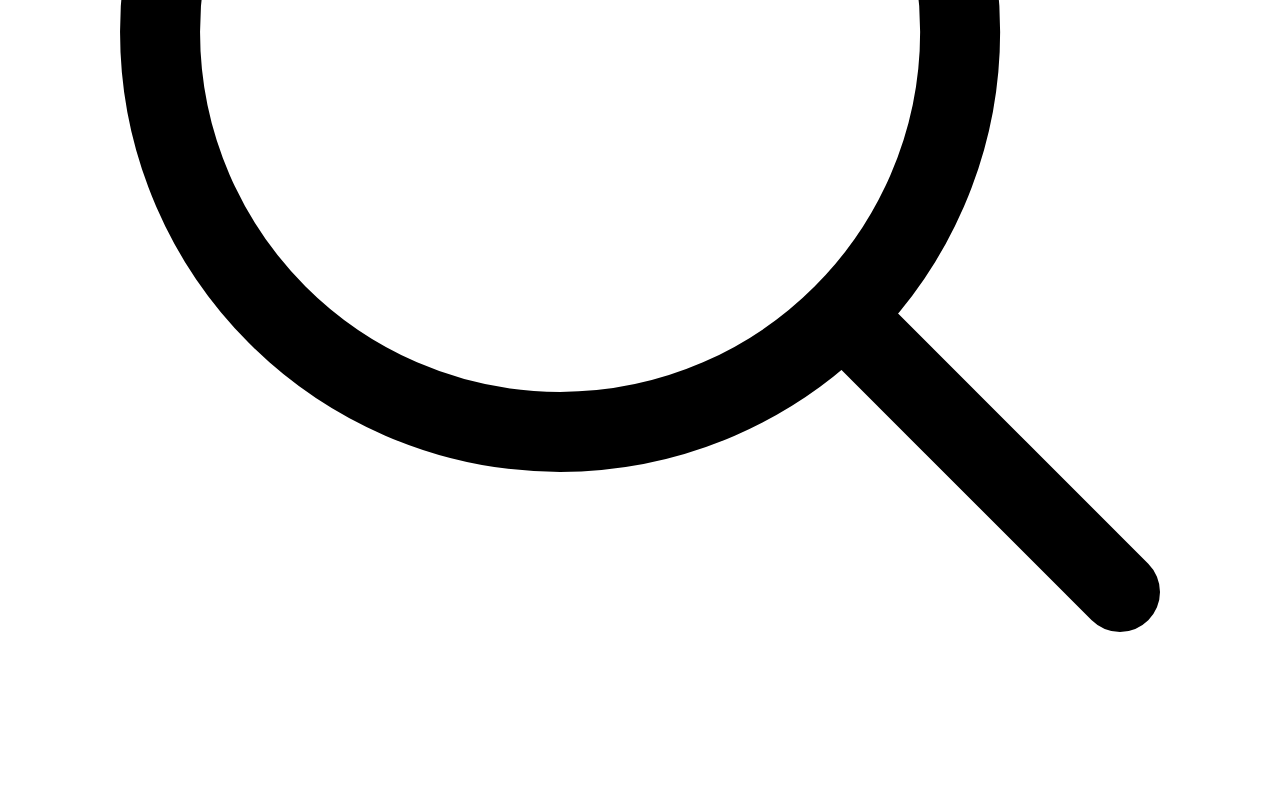
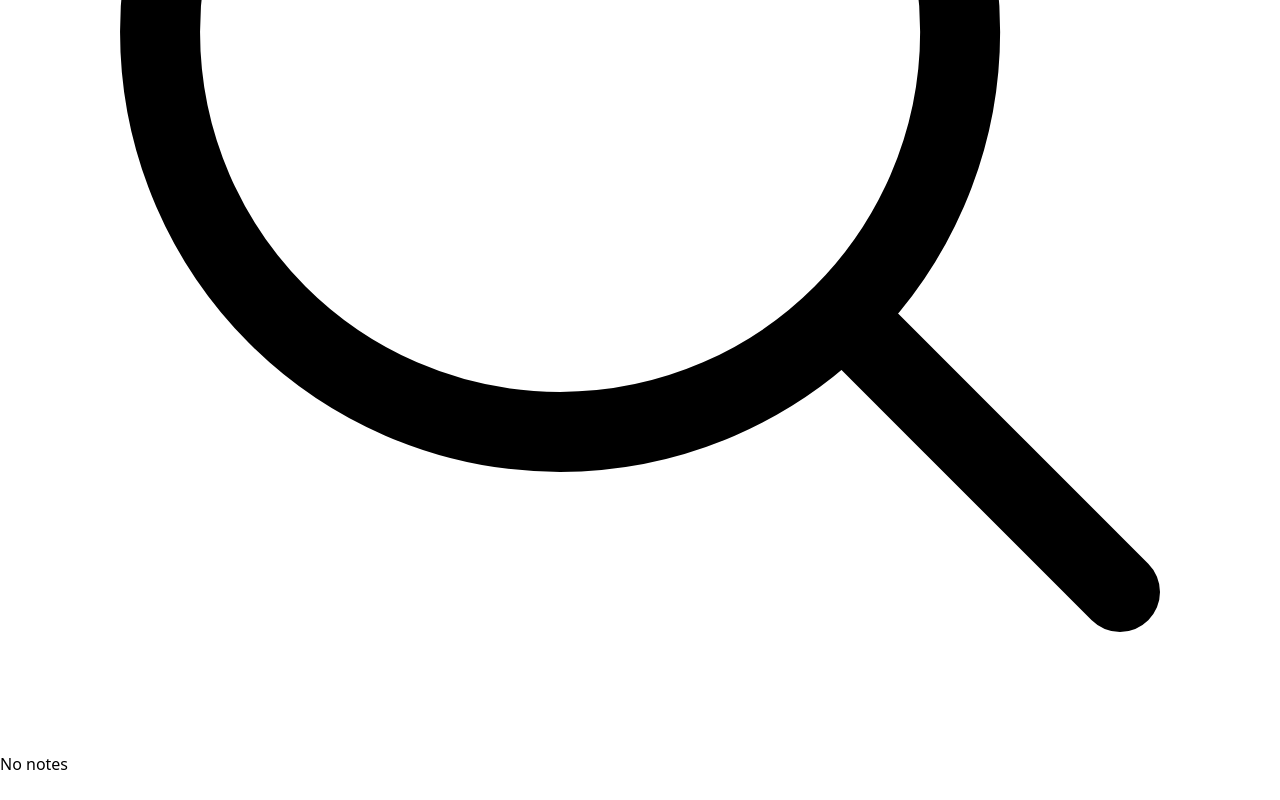
Before and after one commit to xerox0213/note-app, a Vue app: page / in a window 1280 px wide. Shown: the part 576-1376 px from the top of the page. Before the commit the page ends 1352 px from the top, so only its background shows below. Built offline with nearby package versions, Linux system fonts and the light colour scheme.

Commit message:
feat: affichage d'un message si aucune notes

```diff
--- a/src/components/Notes.vue
+++ b/src/components/Notes.vue
@@ -13,11 +13,12 @@ const onBeforeLeave = (el: Element) => {
 </script>
 
 <template>
-  <div class="grid grid-cols-[repeat(auto-fill,minmax(300px,1fr))] gap-4">
+  <div v-if="noteStore.notes.length > 0" class="grid grid-cols-[repeat(auto-fill,minmax(300px,1fr))] gap-4">
     <TransitionGroup @before-leave="onBeforeLeave" name="list">
       <NoteCard v-for="note in noteStore.notes" :key="note.id" :note="note"/>
     </TransitionGroup>
   </div>
+  <h1 v-else class="text-center text-3xl text-gray-400">No notes</h1>
 </template>
 
 <style scoped>
```
